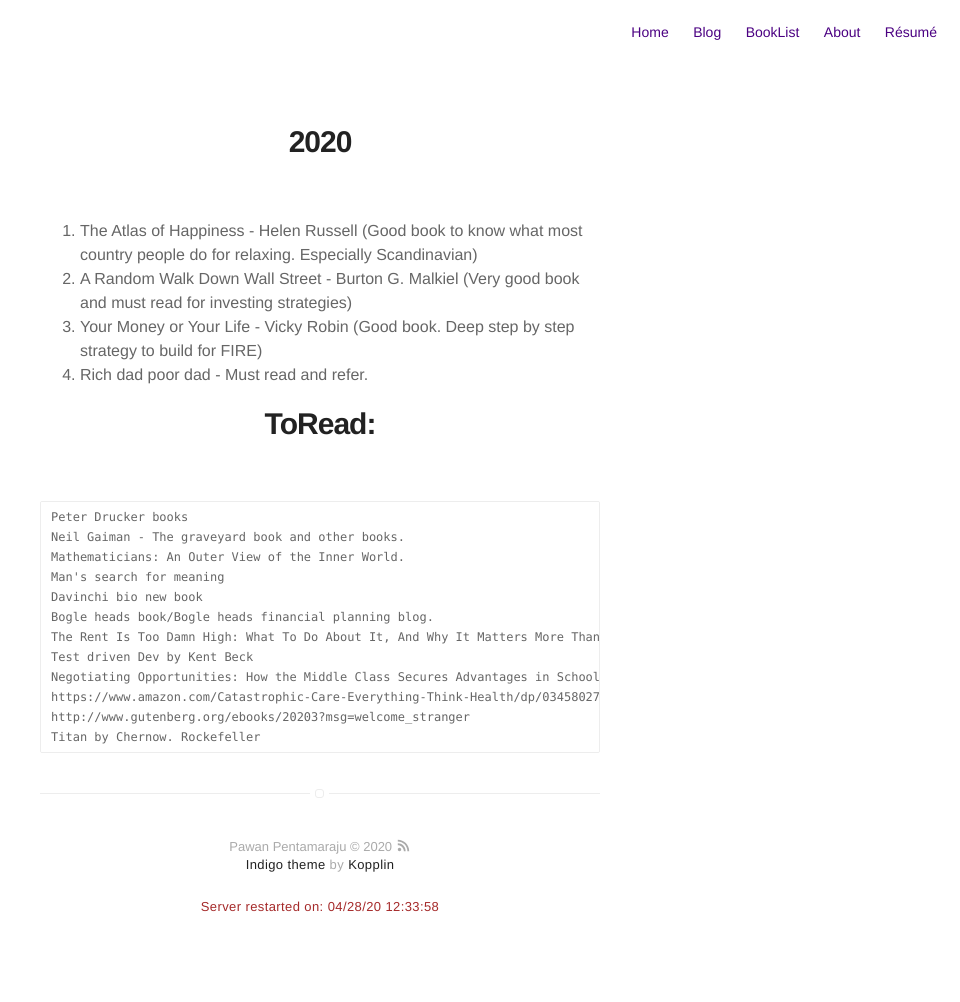
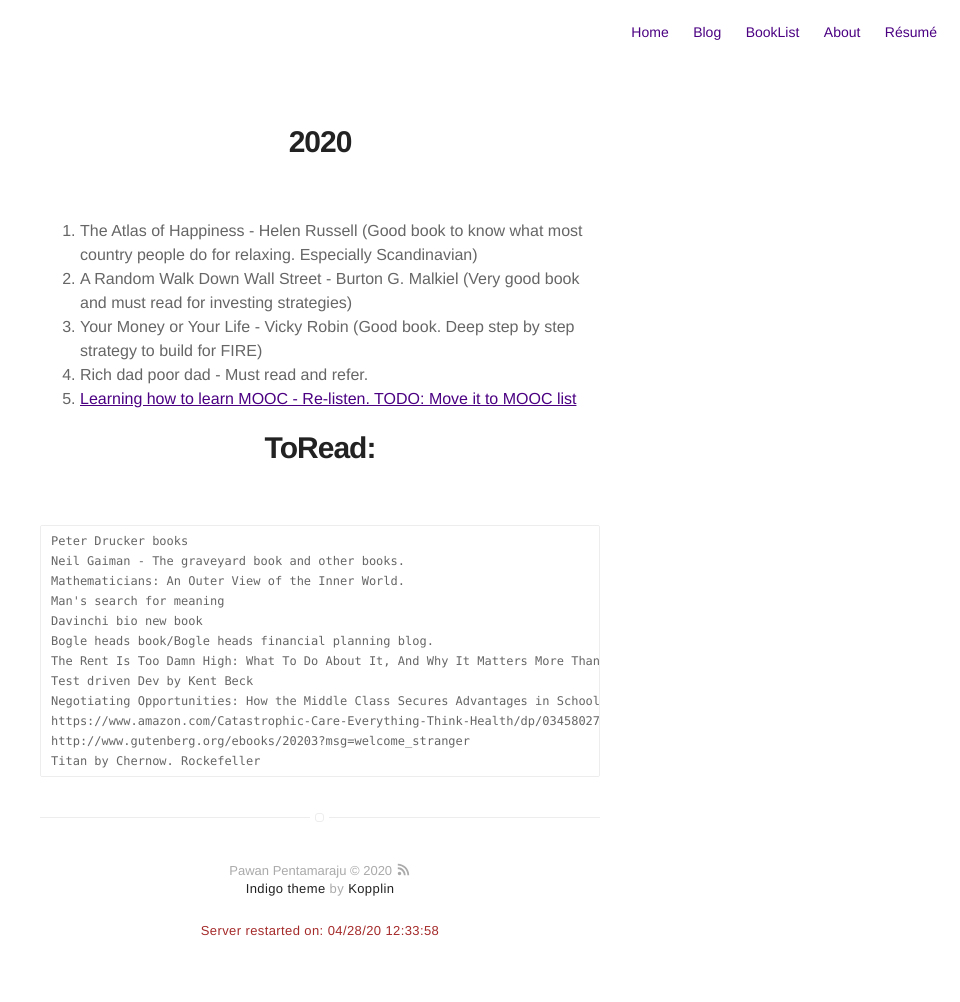
Before and after one commit to pawanpe/pawanpe.github.io, a Jekyll site: the page built from booklist/2020/books.markdown, in a window 1280 px wide. Shown: the whole page, without its empty margins (320-1280 px from the left). Built offline with Jekyll 4.4.1, drawn with Linux system fonts in a browser that asks for light colours; before the commit the page ends 978 px from its top, so only the background shows below that.

Commit message:
4/10/2020 - booklist update.

```diff
--- a/booklist/2020/books.markdown
+++ b/booklist/2020/books.markdown
@@ -9,6 +9,7 @@ layout: page
 2. A Random Walk Down Wall Street - Burton G. Malkiel (Very good book and must read for investing strategies)
 3. Your Money or Your Life - Vicky Robin (Good book. Deep step by step strategy to build for FIRE)
 4. Rich dad poor dad - Must read and refer.
+5. [Learning how to learn MOOC - Re-listen. TODO: Move it to MOOC list](https://www.coursera.org/learn/learning-how-to-learn/)
 
 
 # ToRead:
```
